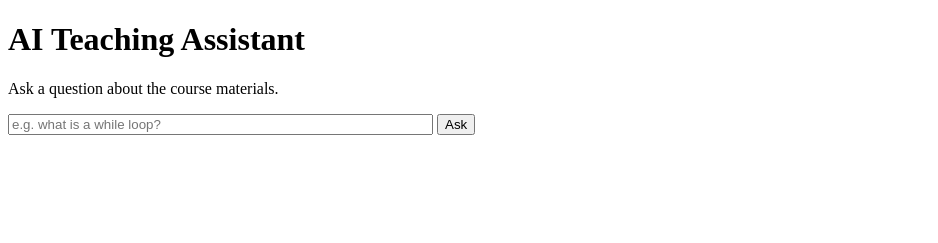
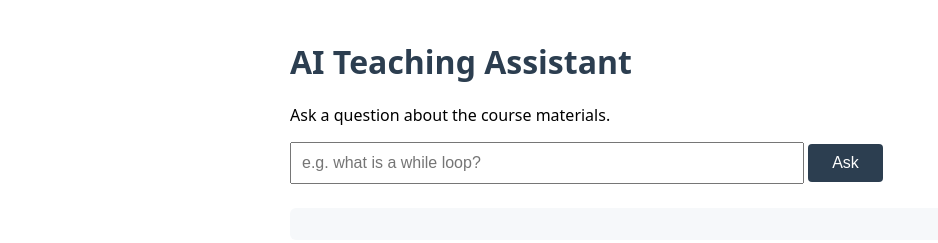
Before and after one commit to Gunjan-redu/ai-teaching-assistant, a plain HTML site: page static/index.html in a window 1280 px wide. Shown: the whole page, without its empty margins (0-938 px from the left). Drawn offline with Linux system fonts and the light colour scheme.

Commit message:
style: dignity pass - centered column, readable answers

```diff
--- a/static/index.html
+++ b/static/index.html
@@ -2,6 +2,14 @@
 <html>
 <head>
     <title>AI Teaching Assistant</title>
+    <style>
+    body { font-family: system-ui, sans-serif; max-width: 700px; margin: 40px auto; padding: 0 20px; }
+    h1 { color: #2c3e50; }
+    input { width: 70%; padding: 10px; font-size: 16px; }
+    button { padding: 10px 24px; font-size: 16px; cursor: pointer; background: #2c3e50; color: white; border: none; border-radius: 4px; }
+    #answer { margin-top: 24px; padding: 16px; background: #f6f8fa; border-radius: 6px; line-height: 1.6; white-space: pre-wrap; }
+    #sources { margin-top: 8px; color: #666; font-size: 14px; }
+</style>
 </head>
 <body>
     <h1>AI Teaching Assistant</h1>
```
